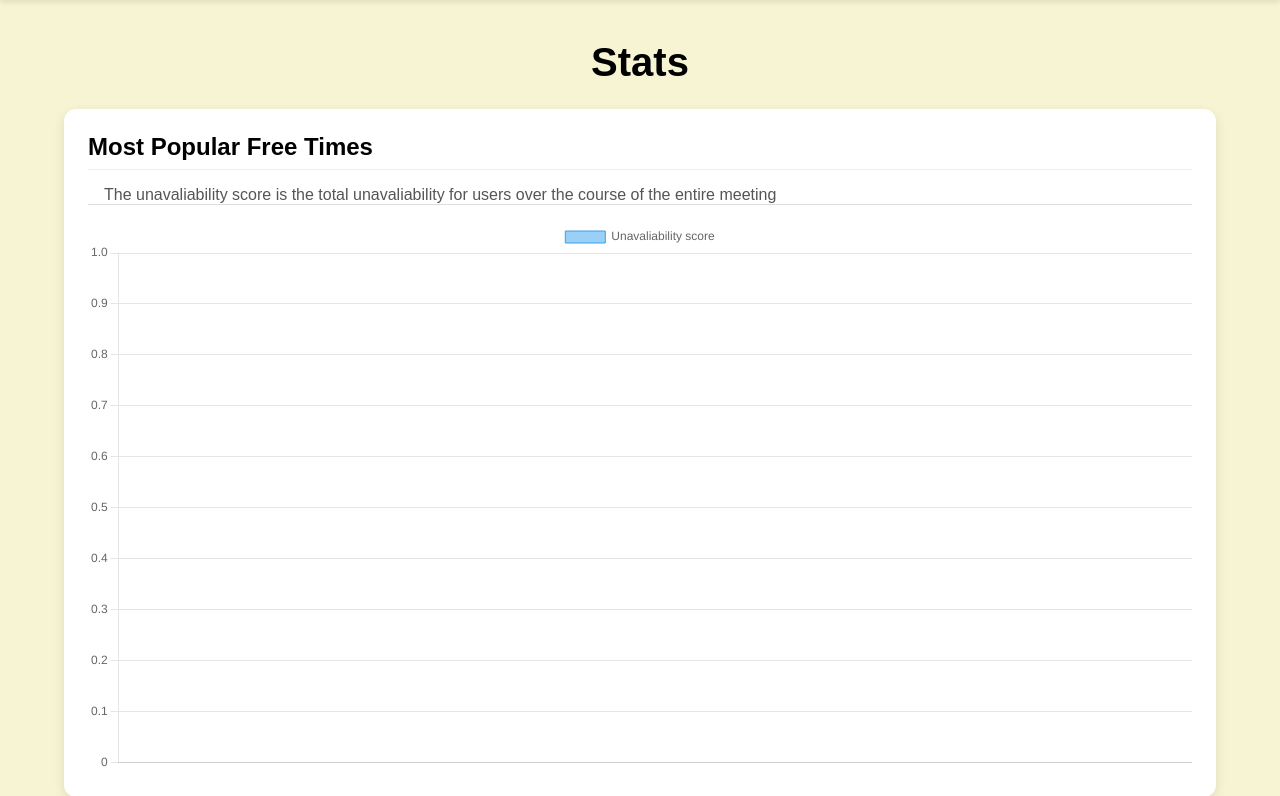
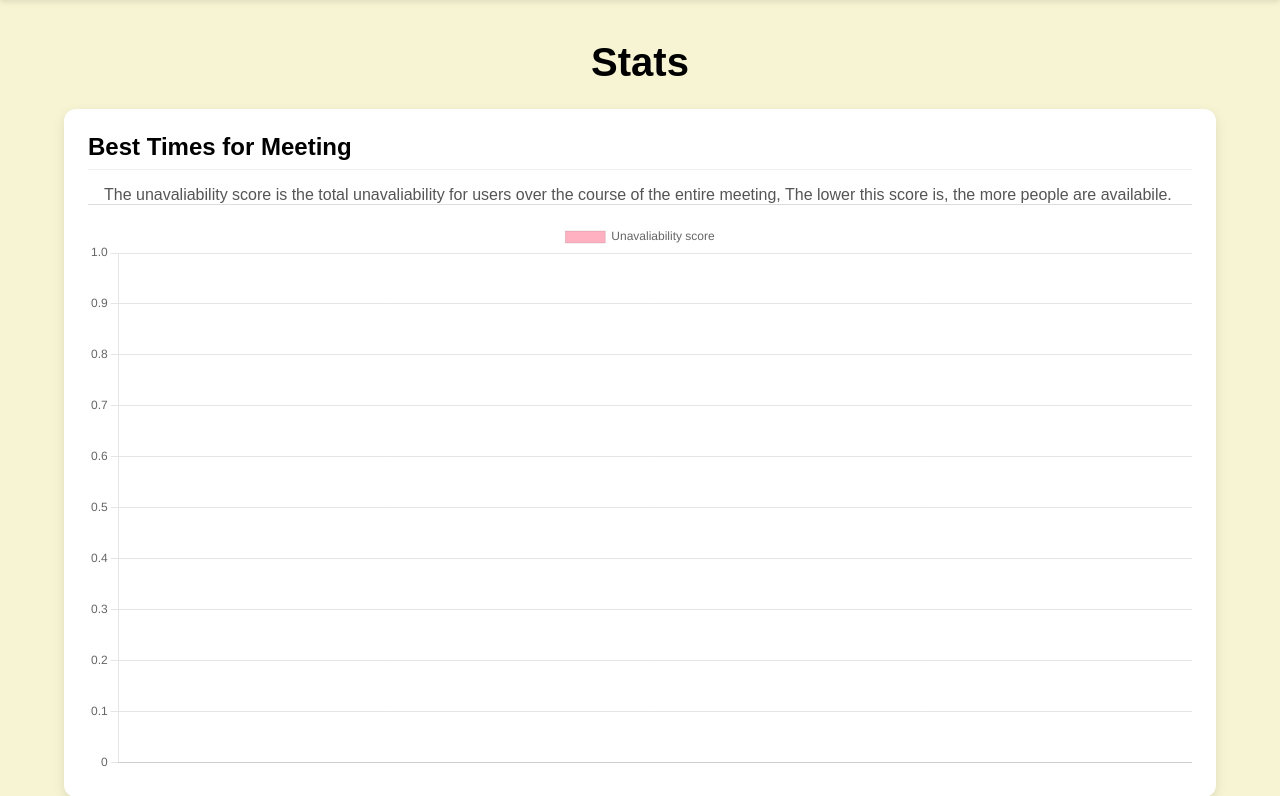
Before and after one commit to JillStingray1/CITS3403-Group-Project, a Flask app: template templates/analysis.html in a window 1280 px wide. Shown: the part 120-916 px from the top of the page. Run offline with Flask 3, Linux system fonts and the light colour scheme; the template is opened without the code that fills it, so the values that code supplies are empty.

Commit message:
changed chart color

```diff
--- a/static/javascript/analysis.js
+++ b/static/javascript/analysis.js
@@ -18,6 +18,9 @@ function getBestTimeFromSlot(order, start) {
     return dt;
 }
 
+/**
+ * Displays the chart using Chart.js
+ */
 window.onload = () => {
     console.log(top_scores)
     console.log(start_date)
@@ -37,7 +40,8 @@ window.onload = () => {
             datasets: [{
                 label: 'Unavaliability score',
                 data: unavaliability_scores,
-                borderWidth: 1
+                borderWidth: 1,
+                backgroundColor: '#FFB1C1',
             }]
         },
         options: {
--- a/templates/analysis.html
+++ b/templates/analysis.html
@@ -57,10 +57,13 @@
 
 
     <section class="card">
-      <h2>Most Popular Free Times</h2>
+      <h2>Best Times for Meeting</h2>
 
       <div class="stats-headers">
-        <div class="col-slot">The unavaliability score is the total unavaliability for users over the course of the entire meeting</div>
+        <div class="col-slot">
+          The unavaliability score is the total unavaliability for
+          users over the course of the entire meeting, The lower this score is, the more people are availabile.
+        </div>
       </div>
 
       <div class="chart-wrapper">
```
